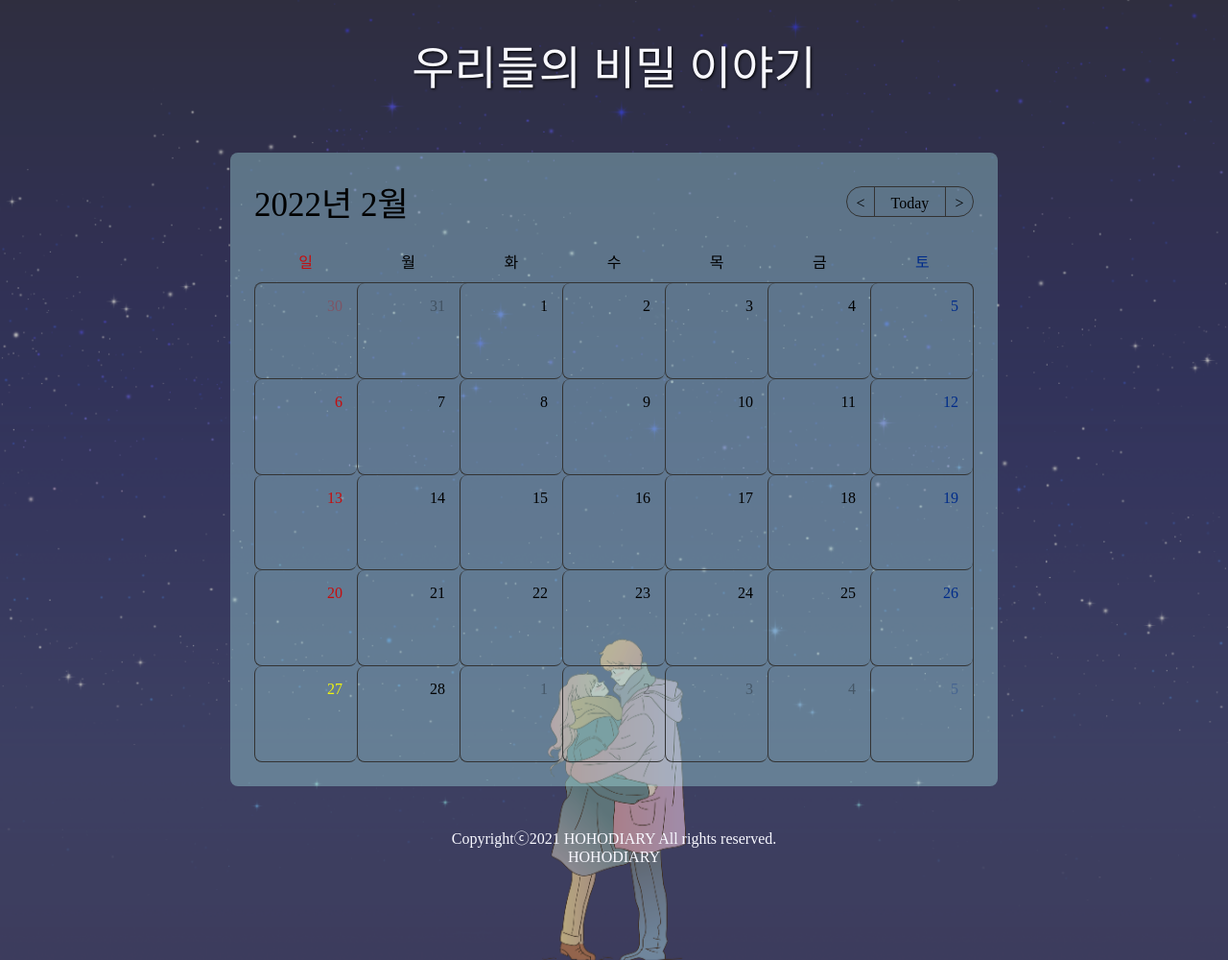
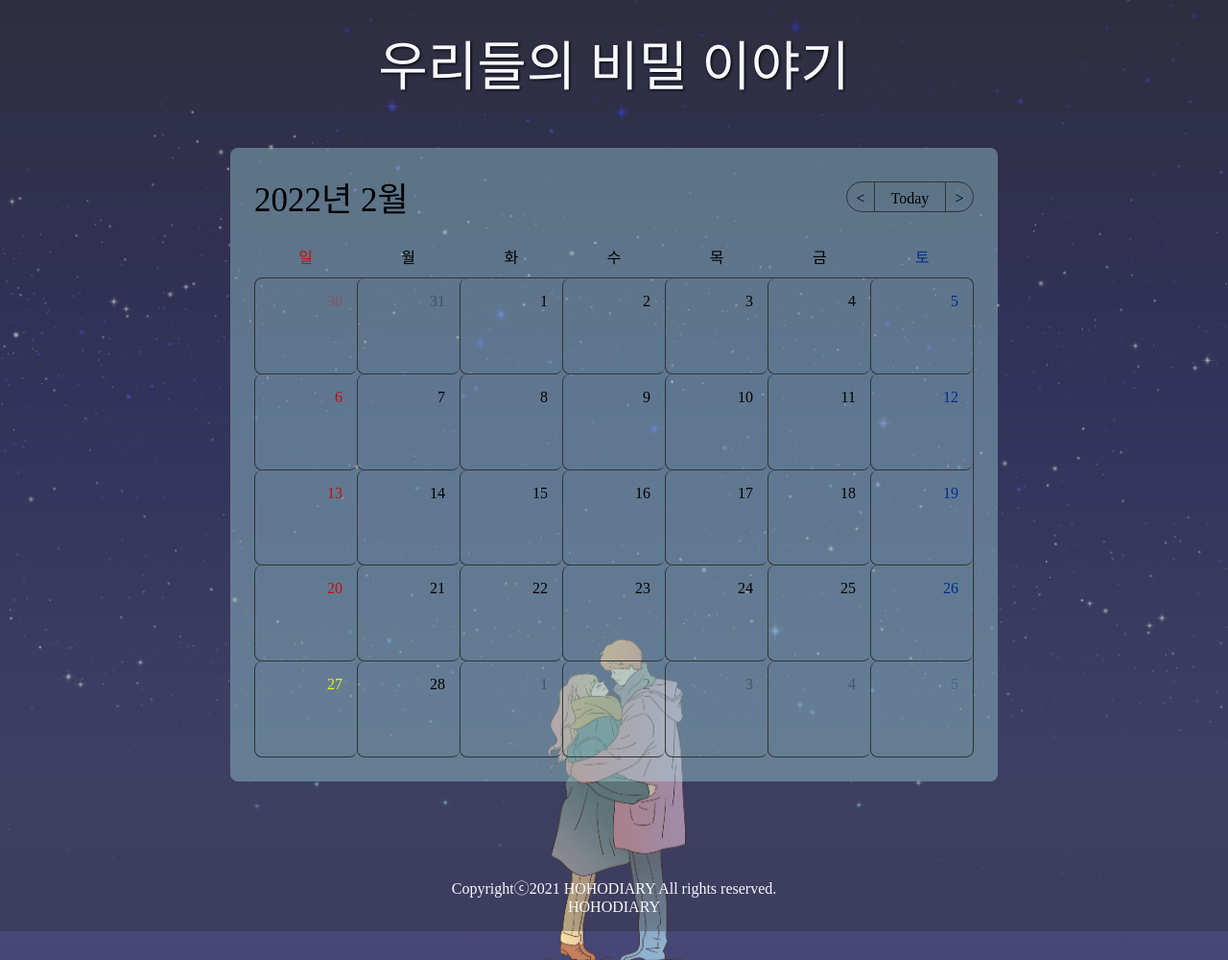
Before and after one commit to hohodiary/hohodiary_web, a Django app: page /calendar/calendar/ in a window 1280 px wide. Shown: the whole page at 96% size. Run offline with Django 4.2, Linux system fonts and the light colour scheme; some web fonts are replaced.

Commit message:
[Front] body,section 수정

```diff
--- a/hohodiary/accountapp/templates/accountapp/create.html
+++ b/hohodiary/accountapp/templates/accountapp/create.html
@@ -4,9 +4,9 @@
 
 {% block content %}
 
-<body>
-    <section id="create">
+<body id="create">
     {% include "header.html" %}
+    <section >
         <div class="createForm">
             <form action="{% url 'accountapp:create' %}" method="post">{% csrf_token %}
                 <span>회원 가입</span>
@@ -25,7 +25,7 @@
 
             </form>
         </div>
-</section>
+    </section>
 </body>
 
 {% endblock %}
--- a/hohodiary/accountapp/templates/accountapp/login.html
+++ b/hohodiary/accountapp/templates/accountapp/login.html
@@ -1,8 +1,8 @@
 {% extends 'base.html' %}
 {% block content %}
-<body>
-    <section id="login">
+<body id="login">
     {% include "header.html" %}
+    <section>
         <div class="loginForm">
             <form action="" method="post">{% csrf_token %}
                 <span>로그인</span>
--- a/hohodiary/calendarapp/templates/calendarapp/calendar.html
+++ b/hohodiary/calendarapp/templates/calendarapp/calendar.html
@@ -2,13 +2,12 @@
 {% block content %}
 {% load static %}
 
-<body id="calendar_body">
-  <link rel="stylesheet" href="{% static 'calendar/calendar.css' %}">
-
-    <section id="calendar">
-        {% include "header.html" %}
+<link rel="stylesheet" href="{% static 'calendar/calendar.css' %}">
+<body id="calendar">
+    {% include "header.html" %}
+    <section id="calendar_section">
         <div class="calendar_box">
-            <div class="header">
+            <div class="calendar_header">
                 <div class="year-month"></div>
                 <div class="nav">
                     <button class="nav-btn go-prev" onclick="prevMonth()">&lt;</button>
@@ -29,11 +28,9 @@
                 <div class="dates"></div>
             </div>
         </div>
+    </section>
     {% include "footer.html" %}
-</section>
-
-  <script src="{% static 'calendar/calendar.js' %}"></script>
-
+    <script src="{% static 'calendar/calendar.js' %}"></script>
 </body>
 
 {% endblock %}
--- a/hohodiary/static/calendar/calendar.css
+++ b/hohodiary/static/calendar/calendar.css
@@ -3,17 +3,25 @@
     padding: 0;
     box-sizing: border-box;
 }
-#calendar_body{
+#calendar{
     background: url(../사진/calendar2.png) top no-repeat;
     background-size: cover;
     height: 1000px;
 }
-#calendar{
+    #calendar header{
+        background-color: rgba(37, 36, 36, 0.3);
+    }
+        #calendar header .title{
+            margin:0;
+            padding:1.5rem;
+            font-size: 3.5rem;
+        }
+#calendar_section{
     background-color: rgba(37, 36, 36, 0.3);
     display: flex;
     justify-content: flex-start;
     align-items: center;
-    height: 1000px;
+    height: 767px;
     flex-direction: column;
     position: relative;
     width: 100%;
@@ -27,22 +35,19 @@ padding: 25px;
 background:rgba(175, 238, 238, 0.356);
 border-radius: 0.5rem;
 }
-.header {
+    .calendar_header {
         display: flex;
         justify-content: space-between;
         align-items: center;
     }
-
         .year-month {
         font-size: 35px;
         }
-
         .nav {
         display: flex;
         border: 1px solid #333333;
         border-radius: 20px;
         }
-
             .nav-btn {
             width: 28px;
             height: 30px;
@@ -52,7 +57,6 @@ line-height: 34px;
             background-color: transparent;
             cursor: pointer;
             }
-
             .go-today {
             width: 75px;
             border-left: 1px solid #333333;
@@ -62,12 +66,10 @@ border-right: 1px solid #333333;
             display: flex;
             margin: 25px 0 10px;
         }
-
             .day {
             width: calc(100% / 7);
             text-align: center;
             }
-
         .dates {
         display: flex;
         flex-flow: row wrap;
@@ -76,7 +78,6 @@ border-top: 1px solid #333333;
         border-right: 1px solid #333333;
         border-radius: 0.5rem;
         }
-
     .date {
     width: calc(100% / 7);
     padding: 15px;
@@ -85,26 +86,21 @@ border-bottom: 1px solid #333333;
     border-left: 1px solid #333333;
     border-radius: 0.5rem;
     }
-
     .day:nth-child(7n + 1),
     .date:nth-child(7n + 1) {
     color: #c70d0d;
     }
-
     .day:nth-child(7n),
     .date:nth-child(7n) {
     color: #002c8a;
     }
-
     .other {
         opacity: .3;
     }
-
     .today {
     position: relative;
     color: #eff30e;
     }
-
         .today::before {
         position: absolute;
         top: 50%;
@@ -118,3 +114,13 @@ border-radius: 50%;
         transform: translate(-50%, -50%);
         content: '';
         }
+
+    #calendar footer{
+        background-color: rgba(37, 36, 36, 0.3);
+        margin: 0;
+        padding: 1rem;
+    }
+        #calendar footer div{
+            padding:0;
+            margin:0;
+        }
```
Also changed, not shown: hohodiary/accountapp/templates/accountapp/about.html (+6 -8 lines), hohodiary/accountapp/templates/accountapp/blogin.html (+3 -5 lines), hohodiary/accountapp/templates/accountapp/main.html (+7 -9 lines), hohodiary/calendarapp/templates/calendarapp/diary.html (added, +17 -0 lines), hohodiary/static/base.css (+19 -17 lines), hohodiary/static/main.css (+13 -13 lines). Lines whose indentation alone changed are shown as unchanged.
